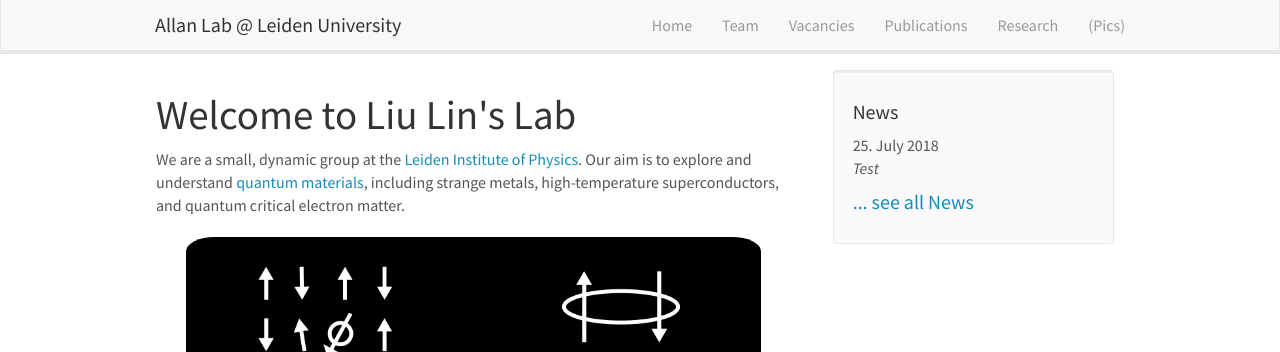
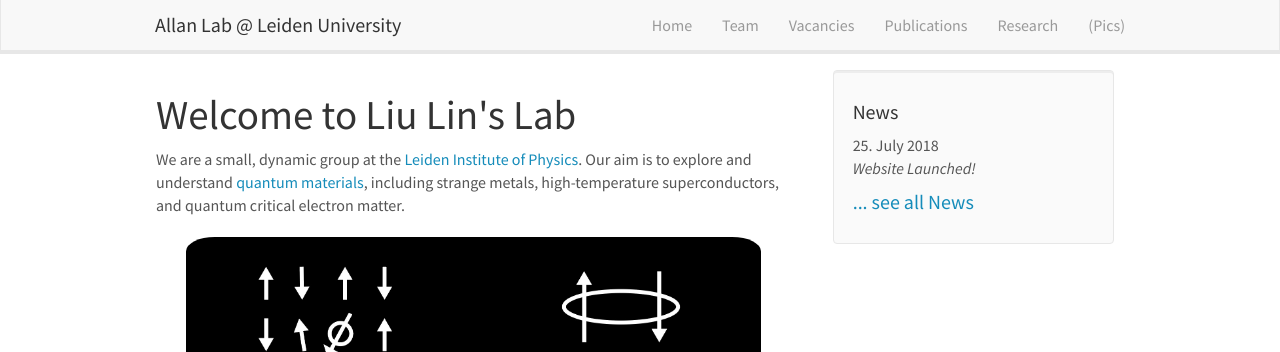
Before and after one commit to cryocuhk/liulin523.github.io, a Jekyll site: the page built from _pages/home.md, in a window 1280 px wide and 1174 px high. Shown: the top 352 px of the window. Built offline with Jekyll 4.4.1, drawn with Linux system fonts in a browser that asks for light colours; nearby versions of some CDN libraries.

Commit message:
Update news.yml

```diff
--- a/_data/news.yml
+++ b/_data/news.yml
@@ -1,2 +1,2 @@
 - date: 25. July 2018
-  headline: "Test"
+  headline: "Website Launched!"
```
